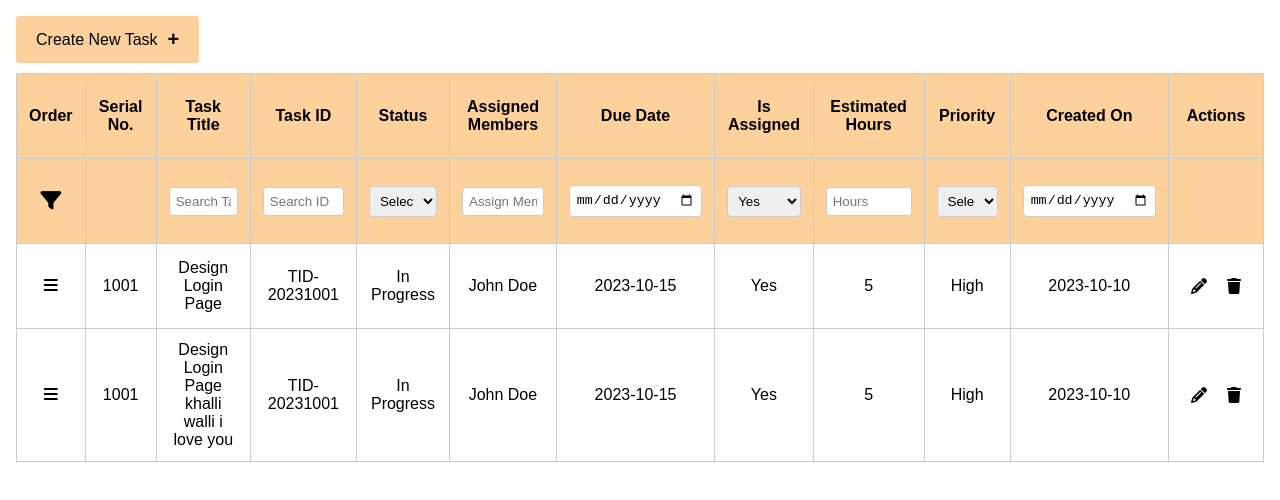
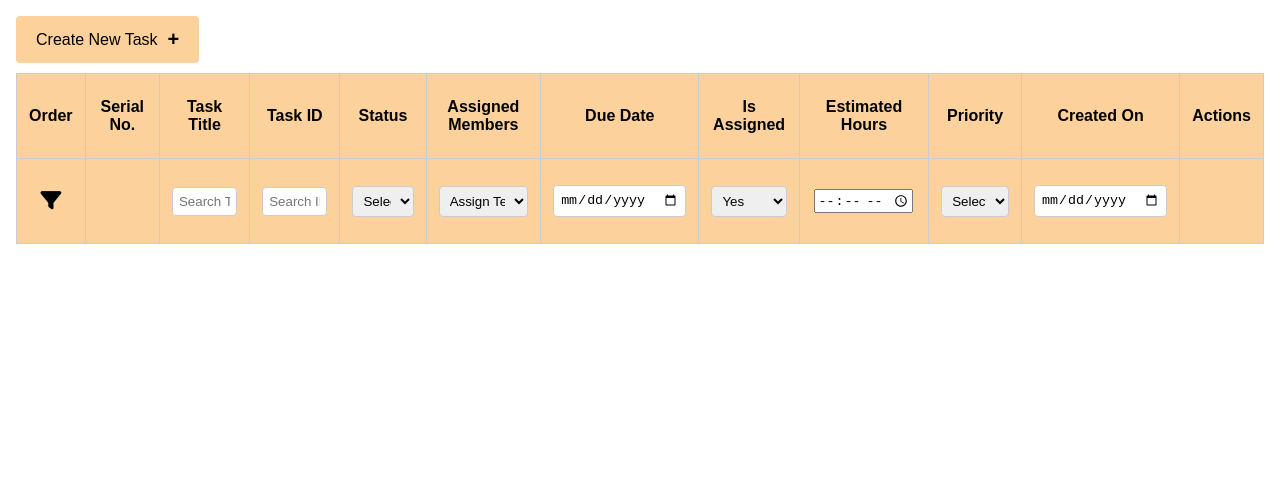
Before and after one commit to oshanpandit/handySolver-task, a React (Vite) app: page / in a window 1280 px wide. Shown: the top 500 px of the page. Built offline with nearby package versions, Linux system fonts and the light colour scheme.

Commit message:
styles updated

```diff
--- a/src/App.jsx
+++ b/src/App.jsx
@@ -1,11 +1,23 @@
 import { useState } from 'react';
+import TaskModal from './TaskModal'
 
 function App() {
+  const [isModalOpen,setIsModalOpen]=useState(false);
+  const [taskList,setTaskList]=useState([]);
+
+  const handleOpenModal = () => {
+    setIsModalOpen(true);
+  };
+
+  const handleCloseModal = () => {
+    setIsModalOpen(false);
+  };
+
   return (
     <>
       <div className="task-container">
         <div className="task-header">
-          <button className="create-task-btn">
+          <button className="create-task-btn" onClick={handleOpenModal}>
             <span>Create New Task</span>
             <span className="plus-icon">+</span>
           </button>
@@ -50,7 +62,13 @@ function App() {
                   </select>
                 </td>
                 <td>
-                  <input type="text" placeholder="Assign Members" />
+                <select>
+                    <option>Assign Team Member</option>
+                    <option>Team Member 1</option>
+                    <option>Team Member 2</option>
+                    <option>Team Member 3</option>
+                    <option>Team Member 4</option>
+                  </select>
                 </td>
                 <td>
                   <input type="date" />
@@ -62,7 +80,7 @@ function App() {
                   </select>
                 </td>
                 <td>
-                  <input type="number" placeholder="Hours" />
+                  <input type="time" placeholder="Hours" />
                 </td>
                 <td>
                   <select>
@@ -82,18 +100,19 @@ function App() {
             </thead>
             <tbody>
 
-              <tr>
+            {taskList.map((item, index) => (
+             <tr key={index}> {/* Add a unique key prop here */}
              <td><i className="fa-solid fa-bars"></i></td>
-                <td>1001</td>
-                <td>Design Login Page</td>
+             <td>{item.serialNo}</td>
+             <td>{item.title}</td>
              <td>TID-20231001</td>
-                <td>In Progress</td>
-                <td>John Doe</td>
-                <td>2023-10-15</td>
-                <td>Yes</td>
-                <td>5</td>
-                <td>High</td>
-                <td>2023-10-10</td>
+             <td>{item.status}</td>
+             <td>{item.assignedMember}</td>
+             <td>{item.dueDate}</td>
+             <td>{item.isAssigned}</td>
+             <td>{item.estimatedHours}</td>
+             <td>{item.priorityType}</td>
+             <td>{item.creationDate}</td>
              <td>
              <div className="icon-container">
              <i className="fa-solid fa-pencil"></i>
@@ -101,31 +120,14 @@ function App() {
              </div>
              </td>
              </tr>
+        ))}
 
-              <tr>
-                <td><i className="fa-solid fa-bars"></i></td>
-                <td>1001</td>
-                <td>Design Login Page khalli walli i love you</td>
-                <td>TID-20231001</td>
-                <td>In Progress</td>
-                <td>John Doe</td>
-                <td>2023-10-15</td>
-                <td>Yes</td>
-                <td>5</td>
-                <td>High</td>
-                <td>2023-10-10</td>
-                <td>
-                  <div className="icon-container">
-                    <i className="fa-solid fa-pencil"></i>
-                    <i className="fa-solid fa-trash"></i>
-                  </div>
-                </td>
-              </tr>
 
             </tbody>
           </table>
         </div>
       </div>
+      <TaskModal isOpen={isModalOpen} onClose={handleCloseModal} setTaskList={setTaskList} taskList={taskList}/>
     </>
   );
 }
--- /dev/null
+++ b/src/TaskModal.jsx
@@ -0,0 +1,132 @@
+import React, { useState } from 'react';
+// import './Modal.scss';
+
+const Modal = ({ isOpen, onClose,setTaskList,taskList}) => {
+
+  const handleSubmit = (e) => {
+    e.preventDefault();
+    const formData=new FormData(e.target);
+    let formObject=Object.fromEntries(formData.entries());
+    const currentDate = new Date();
+    const year = currentDate.getFullYear();
+    const month = String(currentDate.getMonth() + 1).padStart(2, '0'); // Months are zero-indexed, so we add 1
+    const day = String(currentDate.getDate()).padStart(2, '0');
+    const formattedDate = `${year}-${month}-${day}`;
+    formObject={...formObject,serialNo:taskList.length+1,creationDate:formattedDate}
+    console.log(formObject);
+    setTaskList((prev)=>[...prev,formObject]);
+    onClose();
+  };
+
+  if (!isOpen) return null;
+
+  return (
+    <div className="modal-overlay">
+      <div className="modal-content">
+        <h2>Create New Task</h2>
+        <button className="close-modal" onClick={onClose}>
+          &times;
+        </button>
+        <form onSubmit={handleSubmit}>
+
+          <div className="form-group">
+            <div className='form-field-title'>Task Title</div>
+            <div className='form-field-input'>
+            <input
+              type="text"
+              name="title"
+              required
+            /></div>
+          </div>
+
+          <div className="form-group">
+            <div className='form-field-title'>Status</div>
+            <div className='form-field-input'>
+            <select
+              name="status"
+              required
+            >
+            <option>Select Status</option>
+            <option>Uninitiated</option>
+            <option>In Progress</option>
+            <option>Completed</option>
+            </select>
+            </div>
+          </div>
+
+          <div className="form-group">
+            <div className='form-field-title'>Assigned Member</div>
+            <div className='form-field-input'>
+            <select
+              name="assignedMember"
+              required
+            >
+            <option>Select Assigned Team Members</option>
+            <option>Team Member 1</option>
+            <option>Team Member 2</option>
+            <option>Team Member 3</option>
+            <option>Team Member 4</option>
+            </select>
+            </div>
+          </div>
+
+          <div className="form-group">
+            <div className='form-field-title'>Due Date</div>
+            <div className='form-field-input'>
+            <input
+              name="dueDate"
+              type='date'
+              placeholder=''
+              required
+            />
+            </div>
+          </div>
+
+          <div className="form-group">
+            <div className='form-field-title'>Is Assigned</div>
+            <div className='form-field-input'>
+            <select
+              name="isAssigned"
+              required
+            >
+            <option>Select is Assigned</option>
+            <option>Yes</option>
+            <option>No</option>
+            </select>
+            </div>
+          </div>
+
+          <div className="form-group">
+            <div className='form-field-title'>Estimated Hours</div>
+            <div className='form-field-input'>
+            <input
+              type='time'
+              name="estimatedHours"
+              required
+            />
+            </div>
+          </div>
+
+          <div className="form-group">
+            <div className='form-field-title'>Is Priority</div>
+            <div className='form-field-input'>
+            <select
+              name="priorityType"
+              required
+            >
+            <option>Select Priority</option>
+            <option>Low</option>
+            <option>Medium</option>
+            <option>High</option>
+            </select>
+            </div>
+          </div>
+
+          <button type="submit" className="submit-btn">Create Task</button>
+        </form>
+      </div>
+    </div>
+  );
+};
+
+export default Modal;
--- a/src/index.scss
+++ b/src/index.scss
@@ -117,3 +117,62 @@ body {
     }
   }
 }
+
+// add task modal styling
+
+.modal-overlay {
+  position: fixed;
+  top: 0;
+  left: 0;
+  right: 0;
+  bottom: 0;
+  background: rgba(0, 0, 0, 0.5);
+  display: flex;
+  justify-content: center;
+  align-items: center;
+  z-index: 1000;
+}
+
+.modal-content {
+  background: white;
+  border-radius: 8px;
+  padding: 20px;
+  width: 500px;
+  box-shadow: 0 0 10px rgba(0, 0, 0, 0.2);
+  position: relative;
+}
+
+.close-modal {
+  position: absolute;
+  top: 10px;
+  right: 10px;
+  background: transparent;
+  border: none;
+  font-size: 20px;
+  cursor: pointer;
+}
+
+.form-group {
+  display: flex;
+  justify-content: space-between;
+  margin-bottom:1rem;
+  .form-field-input{
+    width:50%;
+    input,select{
+     width:100%;
+    }
+}
+}
+
+.submit-btn {
+  background-color: #007bff;
+  color: white;
+  border: none;
+  padding: 10px;
+  border-radius: 4px;
+  cursor: pointer;
+}
+
+.submit-btn:hover {
+  background-color: #0056b3;
+}
```
Lines whose indentation alone changed are shown as unchanged.
